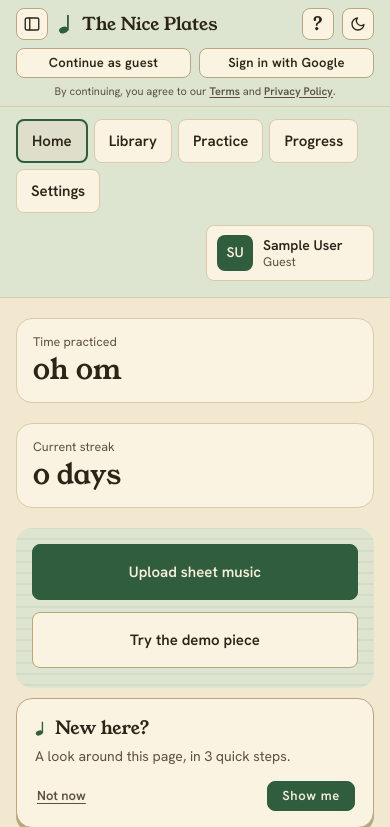
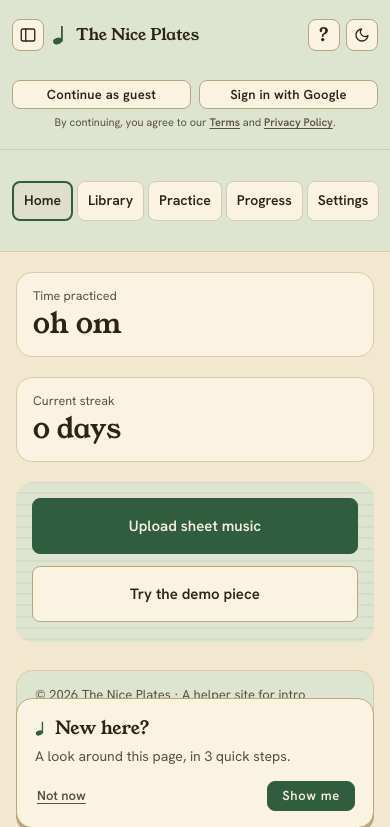
Before and after one commit to kava117/The-Nice-Plates, a Flask app: page /home in a window 390 px wide. Shown: the top 827 px of the page. Run offline with Flask 3, Linux system fonts and the light colour scheme; data comes from the database, SQL or seed files in the repository; data that the repository does not hold is empty; parts of the project's set-up code (start-up, migrations or seed data) failed here and were passed over; some libraries are stand-ins or nearby versions.

Commit message:
Phone: one-row top bar and nav
The wrapped nav, account tile and two-row top bar took a third of the
screen on every page before any content. Settings is in the nav, so the
account tile goes; guests leave from Settings.

```diff
--- a/music-app-home/styles.css
+++ b/music-app-home/styles.css
@@ -730,6 +730,48 @@ main {
 
 }
 
+/* A phone: top bar on one row, the nav on one row under it. The account tile goes;
+   Settings is in the nav. */
+@media (max-width: 600px) {
+  .topbar {
+    gap: 6px;
+    padding-left: 12px;
+    padding-right: 12px;
+  }
+
+  .brand {
+    font-size: 1rem;
+  }
+
+  .topbar-optional,
+  .sidebar .account {
+    display: none;
+  }
+
+  .sidebar {
+    padding: 8px 12px;
+  }
+
+  .nav-list {
+    flex-wrap: nowrap;
+    width: 100%;
+    gap: 4px;
+    overflow-x: auto;
+    scrollbar-width: none;
+  }
+
+  .nav-list li {
+    flex: 1 0 auto;
+  }
+
+  .nav-link {
+    justify-content: center;
+    height: 40px;
+    padding: 0 10px;
+    font-size: 0.875rem;
+  }
+}
+
 @media (max-width: 480px) {
   .stats {
     grid-template-columns: minmax(0, 1fr);
--- a/music-app-home/templates/header.html
+++ b/music-app-home/templates/header.html
@@ -56,9 +56,10 @@
       </button>
       {% if current_user.is_authenticated %}
         {% if guest_account %}
-        <a class="btn btn-ghost press" href="{{ url_for('login_google') }}">Sign in with Google</a>
+        <a class="btn btn-ghost press" href="{{ url_for('login_google') }}">Sign in<span class="wide-only"> with Google</span></a>
         {% endif %}
-        <a class="btn btn-ghost press" href="{{ url_for('logout') }}">Log out</a>
+        {# a guest on a phone leaves from Settings ("Leave guest"), so the bar fits one row #}
+        <a class="btn btn-ghost press{% if guest_account %} topbar-optional{% endif %}" href="{{ url_for('logout') }}">Log out</a>
       {% else %}
         <div class="topbar-sign-in">
           <div class="topbar-sign-in-row">
```
